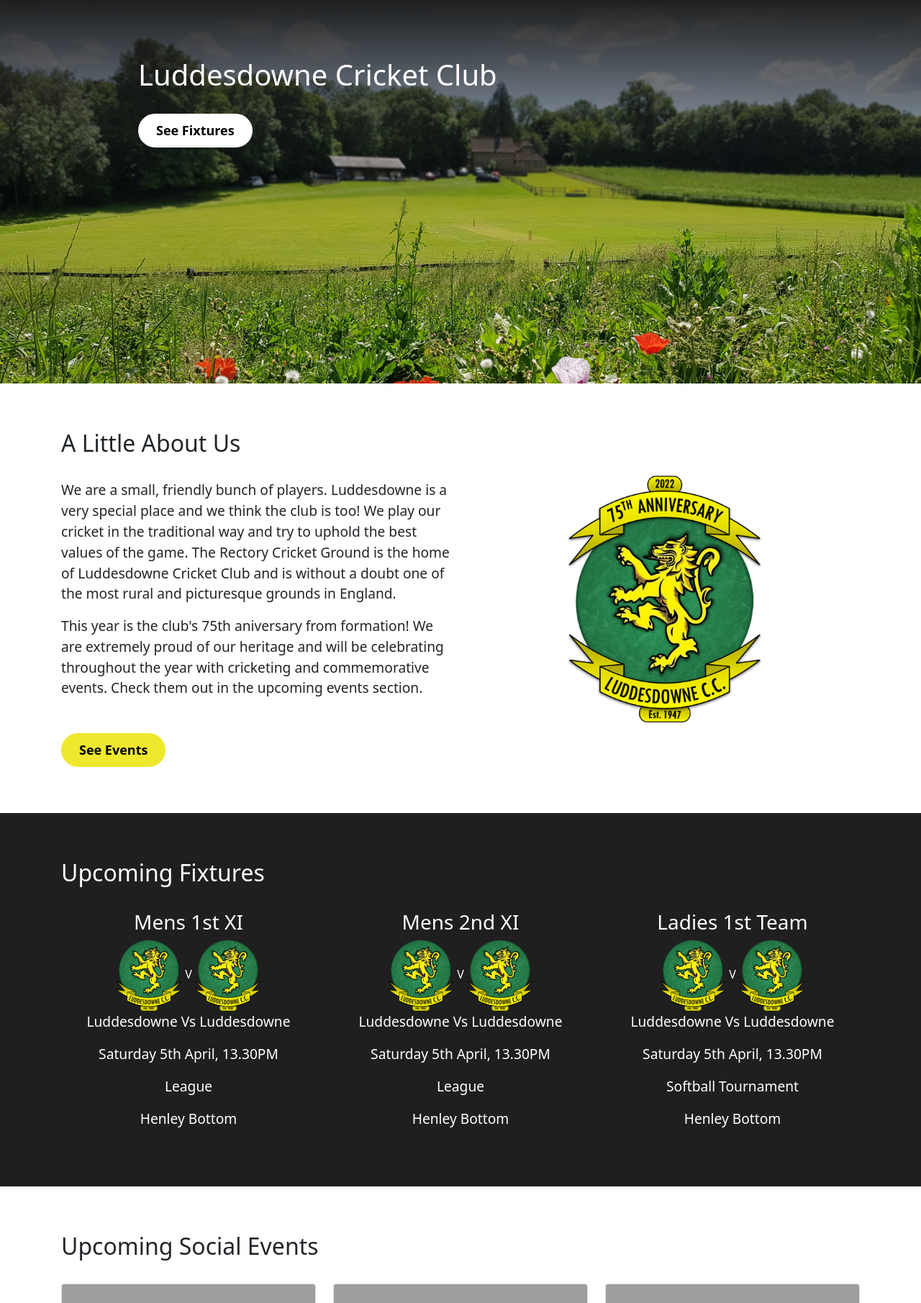
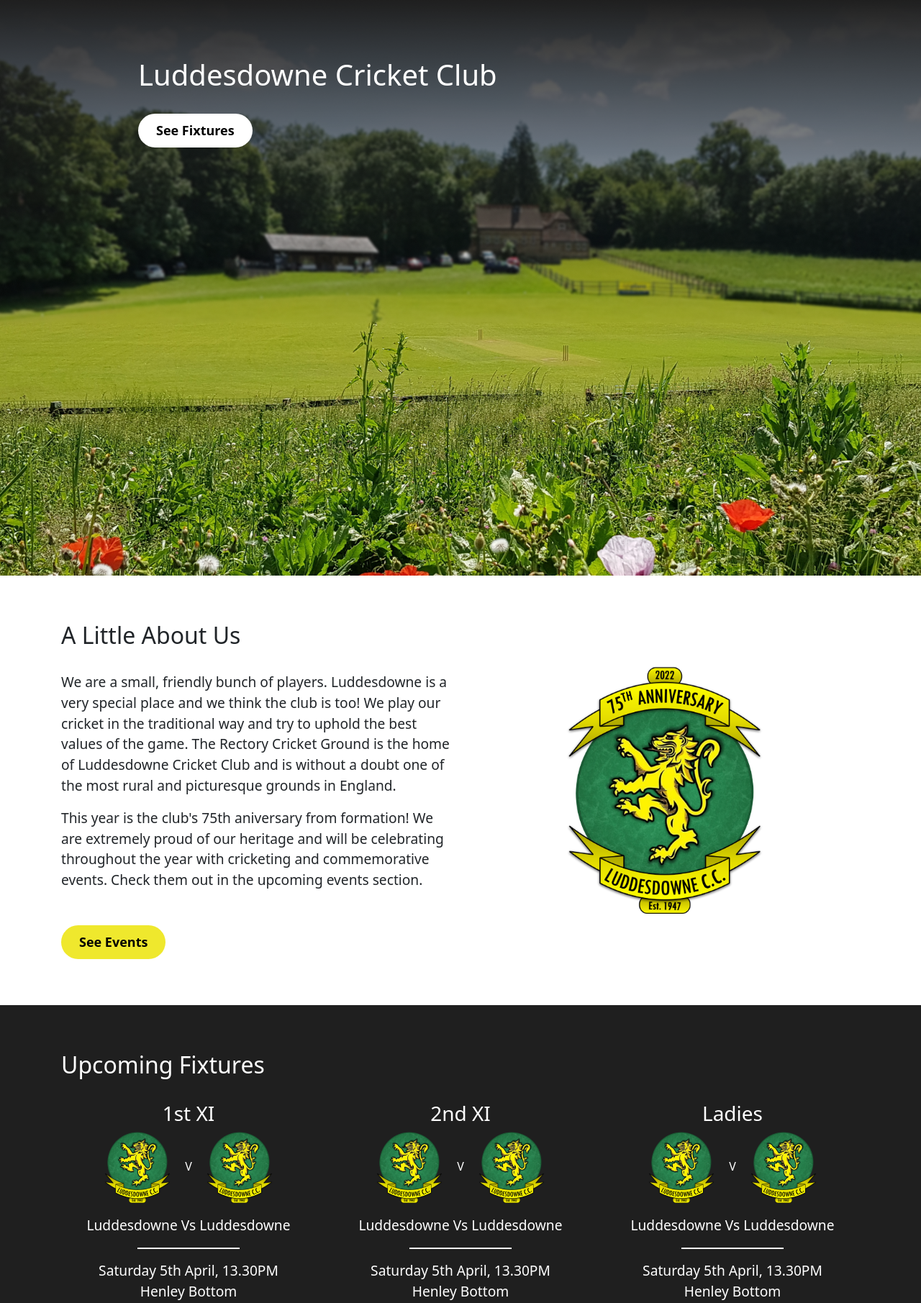
Before and after one commit to Baldpet/luddesdowne, a Django app: page / in a window 1280 px wide. Shown: the part 158-1969 px from the top of the page at 72% size. Run offline with Django 3.2, Linux system fonts and the light colour scheme; some libraries are stand-ins or nearby versions; grey boxes are pictures that could not be loaded.

Commit message:
Fixtures and hero image CCS and styling updated

```diff
--- a/home/templates/home/index.html
+++ b/home/templates/home/index.html
@@ -15,7 +15,8 @@
 
 <main class="container-fluid g-0">
     <div id="hero-row" class="row g-0" style="position: relative;" >
-        <img src="{{ MEDIA_URL }}/luddesdowne-ground.png" alt="Luddesdowne CC ground">
+        <div class="hero-img"></div>
+        <!-- <img src="{{ MEDIA_URL }}/luddesdowne-ground.png" alt="Luddesdowne CC ground"> -->
         <div class="title-div">
             <h1>Luddesdowne Cricket Club</h1>
             <a href="#" class="secondary-btn">See Fixtures</a>
@@ -40,29 +41,40 @@
                 <div class="col-xs-12">
                     <h2>Upcoming Fixtures</h2>
                 </div>
-                <div class="col-xs-12 col-md-4" style="text-align: center;">
-                    <h3>Mens 1st XI</h3>
-                    <img src="{{ MEDIA_URL }}/logo.png" alt="Luddes Logo" style="height: 100px; width: 100px;"><span>V</span><img src="{{ MEDIA_URL }}/logo.png" alt="Luddes Logo" style="height: 100px; width: 100px;">
-                    <p>Luddesdowne Vs Luddesdowne</p>
+                <div class="col-xs-12 col-md-4 fixture-container" style="text-align: center;">
+                    <h3>1st XI</h3>
+                    <img src="{{ MEDIA_URL }}/logo.png" alt="Luddes Logo" class="fixture-logo""><span>V</span><img src="{{ MEDIA_URL }}/logo.png" alt="Luddes Logo" class="fixture-logo"">
+                    <div class="fixture-teams">
+                        <p>Luddesdowne Vs Luddesdowne</p>
+                    </div>
+                    <div class="fixture-break"></div>
                     <p>Saturday 5th April, 13.30PM</p>
+                    <p>Henley Bottom</p>
                     <p>League</p>
+                </div>
+                <div class="col-xs-12 d-md-none fixture-blur" ></div>
+                <div class="col-xs-12 col-md-4 fixture-container" style="text-align: center;">
+                    <h3>2nd XI</h3>
+                    <img src="{{ MEDIA_URL }}/logo.png" alt="Luddes Logo" class="fixture-logo" ><span>V</span><img src="{{ MEDIA_URL }}/logo.png" alt="Luddes Logo" class="fixture-logo">
+                    <div class="fixture-teams">
+                        <p >Luddesdowne Vs Luddesdowne</p>
+                    </div>
+                    <div class="fixture-break"></div>
+                    <p>Saturday 5th April, 13.30PM</p>
                     <p>Henley Bottom</p>
+                    <p>League</p>
                 </div>
-                <div class="col-xs-12 col-md-4" style="text-align: center;">
-                    <h3>Mens 2nd XI</h3>
-                    <img src="{{ MEDIA_URL }}/logo.png" alt="Luddes Logo" style="height: 100px; width: 100px;"><span>V</span><img src="{{ MEDIA_URL }}/logo.png" alt="Luddes Logo" style="height: 100px; width: 100px;">
-                    <p>Luddesdowne Vs Luddesdowne</p>
+                <div class="col-xs-12 d-md-none fixture-blur" ></div>
+                <div class="col-xs-12 col-md-4 fixture-container" style="text-align: center;">
+                    <h3>Ladies</h3>
+                    <img src="{{ MEDIA_URL }}/logo.png" alt="Luddes Logo" class="fixture-logo"><span>V</span><img src="{{ MEDIA_URL }}/logo.png" alt="Luddes Logo" class="fixture-logo">
+                    <div class="fixture-teams">
+                        <p>Luddesdowne Vs Luddesdowne</p>
+                    </div>
+                    <div class="fixture-break"></div>
                     <p>Saturday 5th April, 13.30PM</p>
-                    <p>League</p>
                     <p>Henley Bottom</p>
-                </div>
-                <div class="col-xs-12 col-md-4" style="text-align: center;">
-                    <h3>Ladies 1st Team</h3>
-                    <img src="{{ MEDIA_URL }}/logo.png" alt="Luddes Logo" style="height: 100px; width: 100px;"><span>V</span><img src="{{ MEDIA_URL }}/logo.png" alt="Luddes Logo" style="height: 100px; width: 100px;">
-                    <p>Luddesdowne Vs Luddesdowne</p>
-                    <p>Saturday 5th April, 13.30PM</p>
                     <p>Softball Tournament</p>
-                    <p>Henley Bottom</p>
                 </div>
             </div>
         </div>
--- a/static/home/css/home.css
+++ b/static/home/css/home.css
@@ -12,10 +12,15 @@ h2{
     color: white;
 }
 
+.hero-img{
+    background: url('/media/luddesdowne-ground.png') no-repeat center;
+    min-height: 500px;
+}
+
 .title-div{
     position: absolute;
     width: auto;
-    left: 15vw;
+    left: 5vw;
     top: 10vh;
 }
 
@@ -33,6 +38,38 @@ h2{
     margin-bottom: 2rem;
 }
 
+#sponsor-row{
+    padding-top: 0;
+}
+
+.fixture-container p{
+    margin: 0;
+}
+
+.fixture-logo{
+    height: 70px;
+    width: 70px;
+    margin: 0 1rem;
+}
+
+.fixture-teams{
+    margin: 1rem;
+}
+
+.fixture-break{
+    border: 1px solid white;
+    width: 40%;
+    margin: 1rem auto;
+}
+
+.fixture-blur{
+    background-color: #226D42;
+    height: 0.1rem;
+    box-shadow: 0px 0px 7px 2px #226d42;
+    width: 60%;
+    margin: 3rem auto;
+}
+
 @media (min-width: 576px) {
     .sponsor-div{
         margin-bottom: 0;
@@ -45,4 +82,17 @@ h2{
     .about-logo-div{
         margin-top: 0;
     }
+    .title-div{
+        left: 15vw;
+    }
 }
+
+@media (min-width: 992px) {
+    .fixture-logo{
+        height: 100px;
+        width: 100px;
+    }
+    .hero-img{
+        min-height: 800px;
+    }
+}
```
